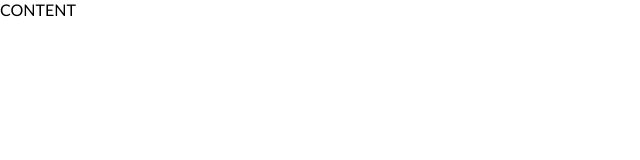
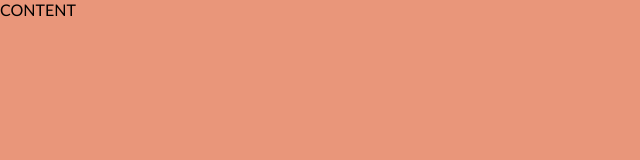
Before and after one commit to front-end-by-rimantas/30-grupe-portfolio-docland, a website: page index.html in a window 1280 px wide. Shown: the whole page, without its empty margins (0-640 px from the left). Drawn offline with Linux system fonts and the light colour scheme.

Commit message:
body spalva

```diff
--- a/css/home.css
+++ b/css/home.css
@@ -12,3 +12,6 @@
 @import './components/header.css';
 
 /* CUSTOM PAGE STYLE BELOW THIS COMMENT LINE */
+body {
+    background-color: darksalmon;
+}
```
